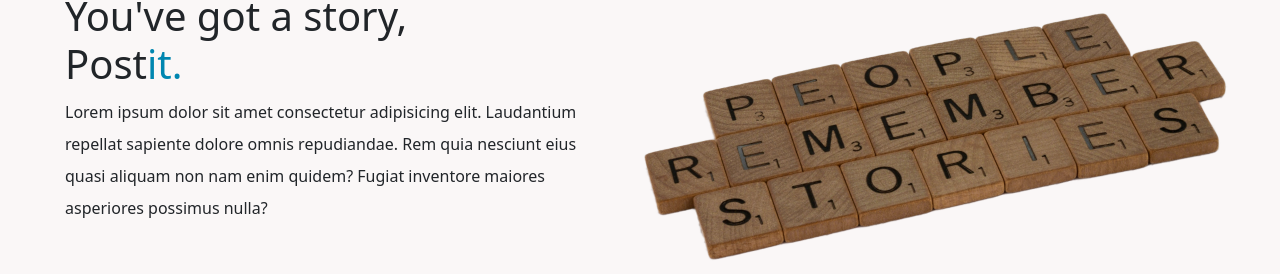
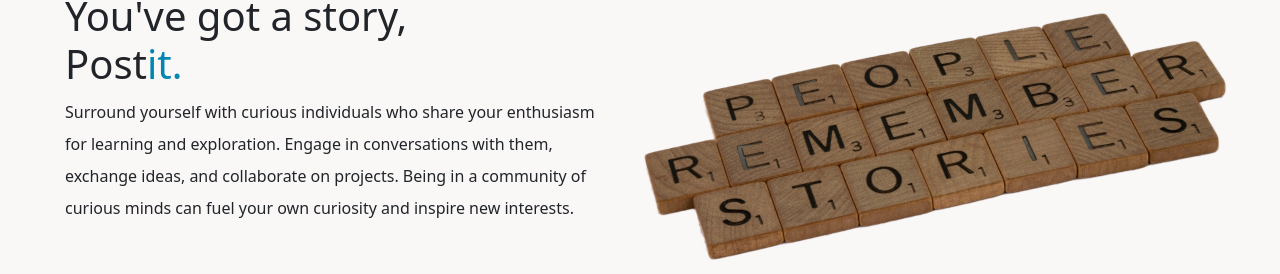
Before and after one commit to Tess-Olere/Blog, a React (Create React App) app: page /stories in a window 1280 px wide. Shown: the part 127-401 px from the top of the page. Built offline with nearby package versions, Linux system fonts and the light colour scheme; no server answers; sample sign-in values are in the browser's storage.

Commit message:
reedited stay curious

```diff
--- a/src/pages/Stories.jsx
+++ b/src/pages/Stories.jsx
@@ -31,8 +31,8 @@ useEffect(() => {
         <div className='unsplash1'>
         <div className='gotstory'>
         <h1>You've got a story, Post<span className='B'>it.</span></h1>
-        <p>Lorem ipsum dolor sit amet consectetur adipisicing elit. Laudantium repellat sapiente dolore omnis repudiandae.
-            Rem quia nesciunt eius quasi aliquam non nam enim quidem? Fugiat inventore maiores asperiores possimus nulla?</p>
+        <p> Surround yourself with curious individuals who share your enthusiasm for learning and exploration. Engage in conversations with them, exchange ideas, and collaborate on projects.
+          Being in a community of curious minds can fuel your own curiosity and inspire new interests.</p>
 
         </div>
         <div>
```
